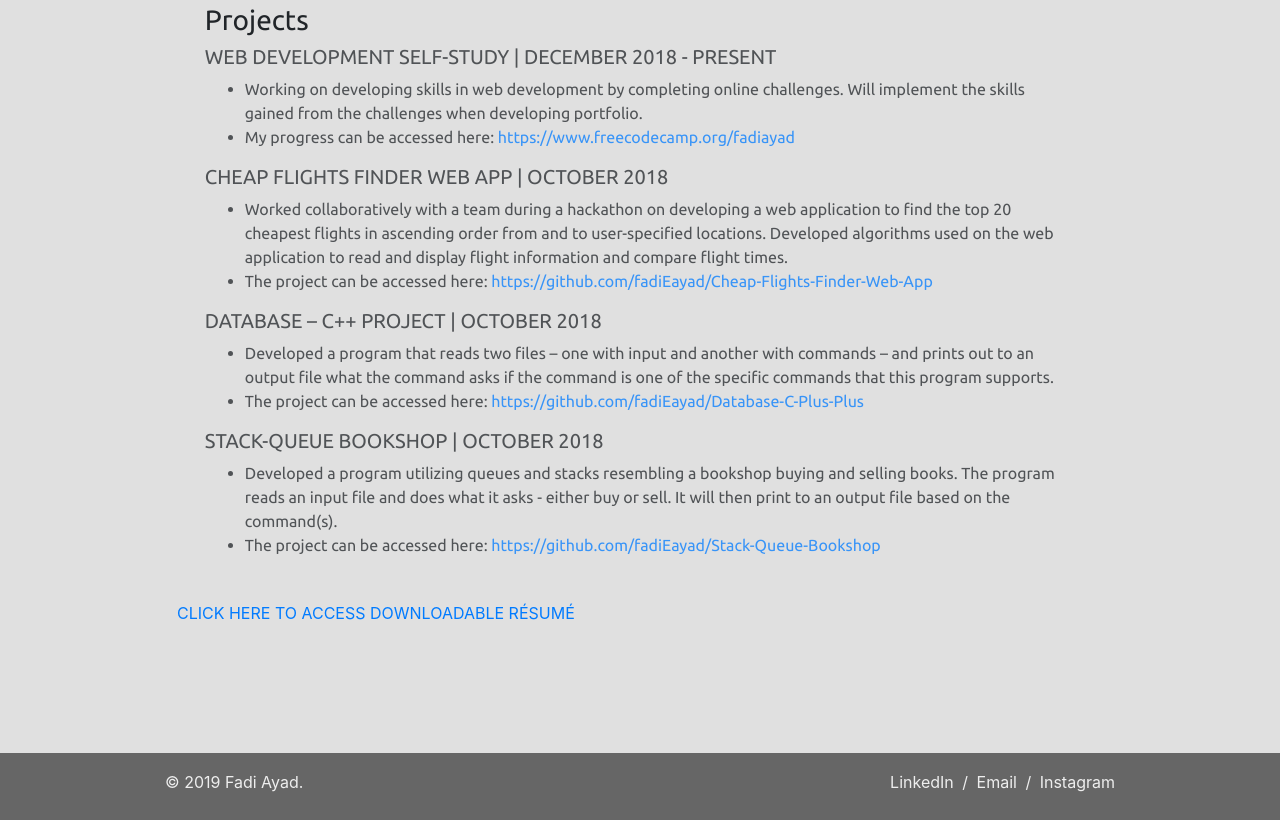
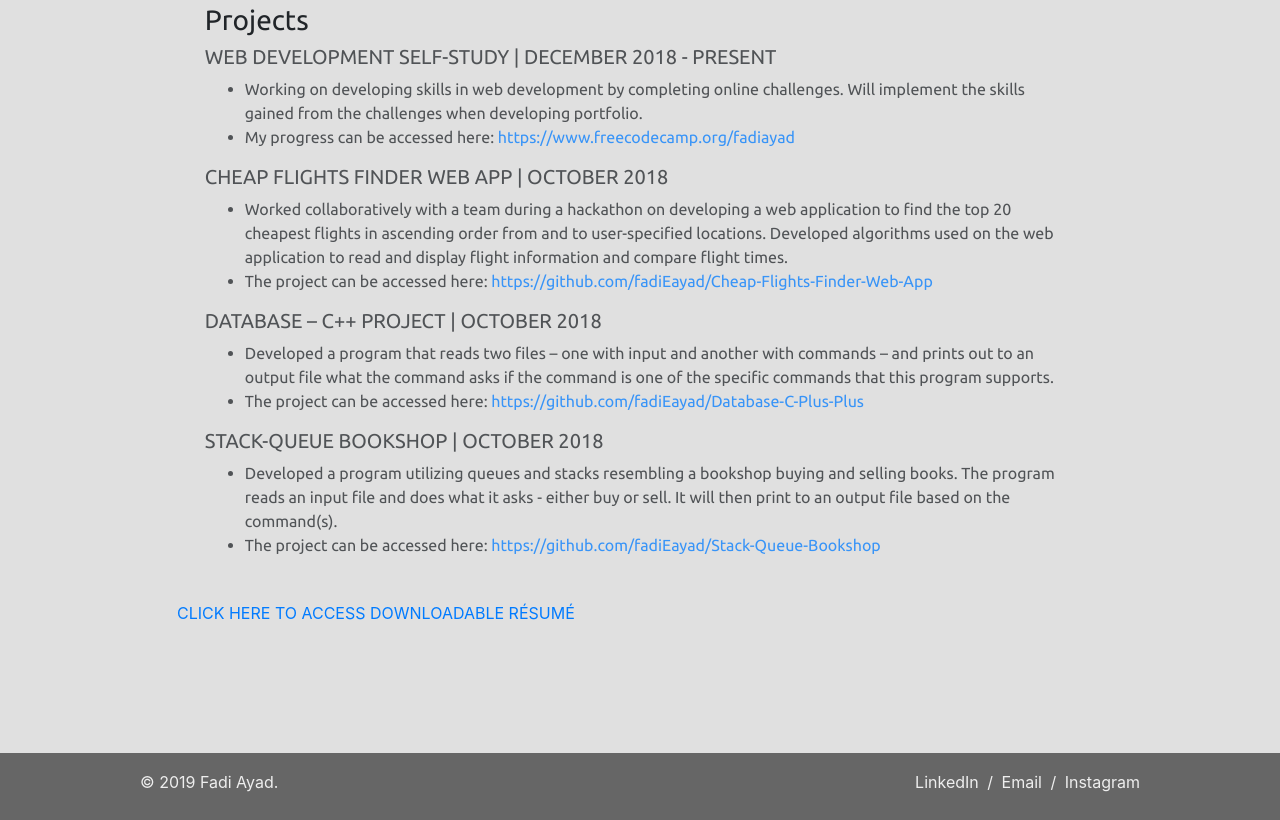
Before and after one commit to fadiEayad/Portfolio-Website, a plain HTML site: page index.html in a window 1280 px wide. Shown: the part 1472-2292 px from the top of the page. Drawn offline with nearby package versions, Linux system fonts and the light colour scheme; a web font is replaced by a local one.

Commit message:
changed footer padding

```diff
--- a/main.css
+++ b/main.css
@@ -33,12 +33,12 @@ footer {
 
 .alignLeft {
     float: left;
-    padding-left: 12%;
+    padding-left: 10%;
 }
 
 .alignRight {
     float: right;
-    padding-right: 12%;
+    padding-right: 10%;
     word-spacing: 0.25em;
 }
 
```
